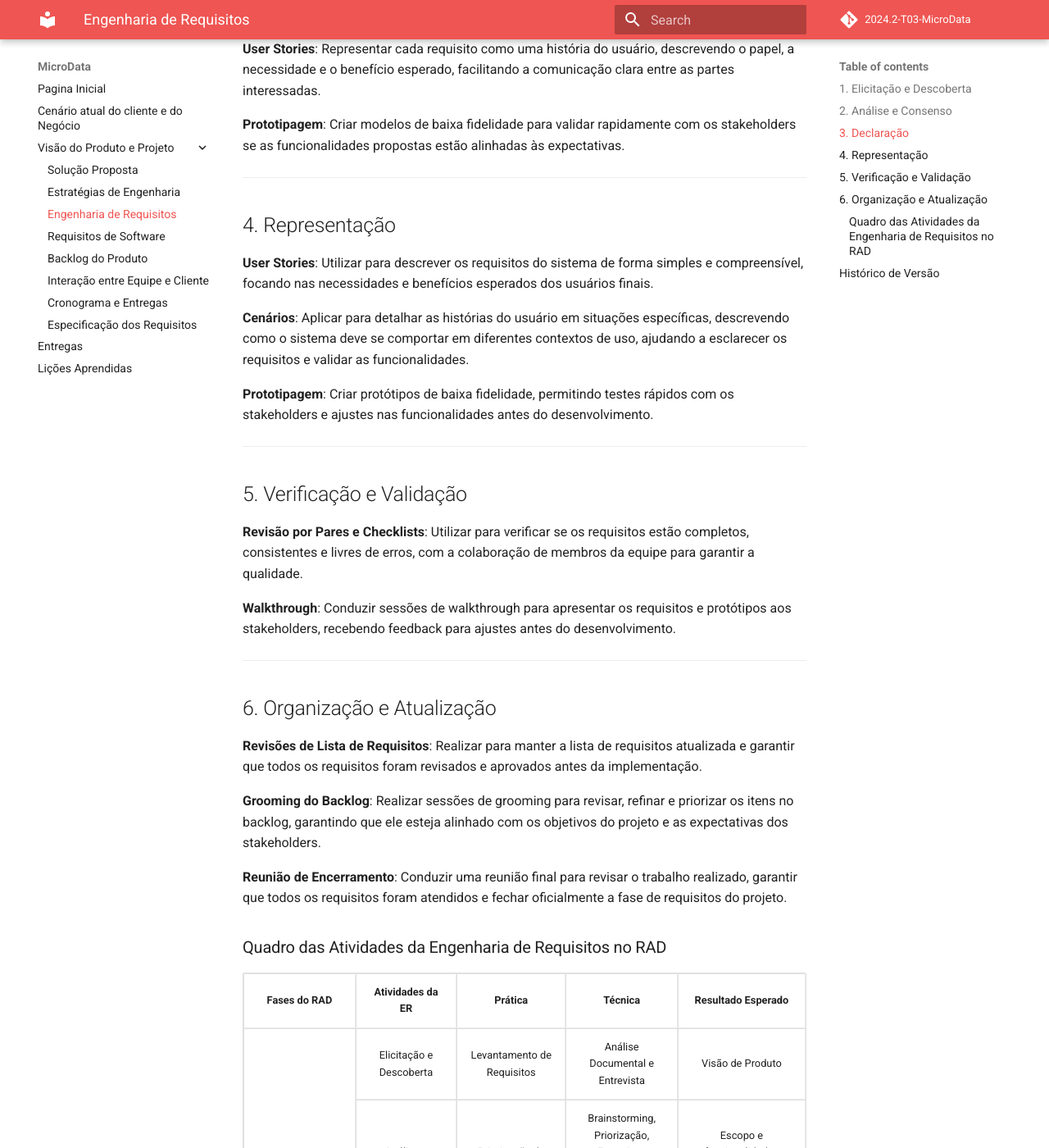
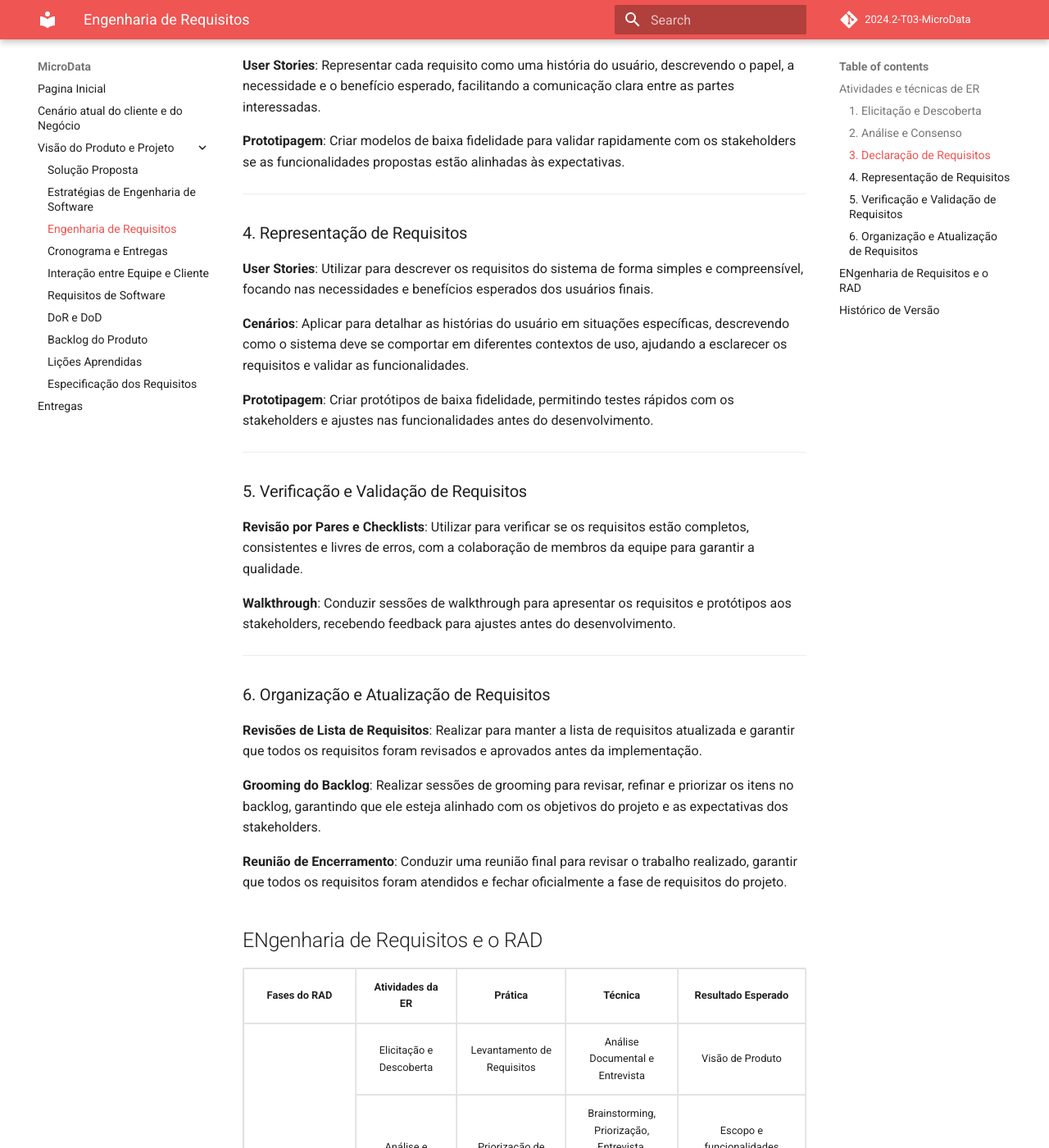
Before and after one commit to storch7/2024.2-T03-MicroData, an MkDocs documentation site: the page built from docs/visao_produto_projeto/engenharia_requisitos.md, in a window 1280 px wide and 1400 px high, scrolled down 1093 px. Shown: the whole window at 82% size. Built offline with MkDocs 1.6.1 and Material for MkDocs 9.7.7, drawn with Linux system fonts in a browser that asks for light colours; comment, search, counter and statistics services are not loaded; some of the changed text lies outside the part shown.

Commit message:
MOdificação na estrutura do MKDOCS

```diff
--- a/docs/visao_produto_projeto/engenharia_requisitos.md
+++ b/docs/visao_produto_projeto/engenharia_requisitos.md
@@ -1,13 +1,15 @@
-# Estratégias de Engenharia de Requisitos
+# ENGENHARIA DE REQUISITOS
 
-## 1. Elicitação e Descoberta
+## Atividades e técnicas de ER
+
+### 1. Elicitação e Descoberta
 **Análise Documental**: Utilizar para revisar documentos existentes que fornecem informações sobre o domínio do problema, requisitos anteriores ou projetos similares, a fim de identificar necessidades e soluções já propostas.
 
 **Entrevista**: Realizar para obter informações diretamente dos stakeholders, identificando necessidades, expectativas e limitações iniciais para o produto, com perguntas estruturadas e semi-estruturadas para capturar dados relevantes.
 
 ---
 
-## 2. Análise e Consenso
+### 2. Análise e Consenso
 **Brainstorming**: Facilitar a geração rápida de ideias entre os stakeholders, promovendo a identificação de possíveis requisitos e soluções inovadoras em um ambiente colaborativo.
 
 **Priorização**: Utilizar para classificar os requisitos conforme sua importância e urgência, garantindo que as funcionalidades mais críticas sejam tratadas primeiro.
@@ -22,7 +24,7 @@
 
 ---
 
-## 3. Declaração
+### 3. Declaração de Requisitos
 **Priorização**: Aplicar para garantir que os requisitos sejam organizados de acordo com seu impacto e valor para o projeto, permitindo que a equipe foque nas necessidades mais importantes.
 
 **User Stories**: Representar cada requisito como uma história do usuário, descrevendo o papel, a necessidade e o benefício esperado, facilitando a comunicação clara entre as partes interessadas.
@@ -31,7 +33,7 @@
 
 ---
 
-## 4. Representação
+### 4. Representação de Requisitos
 **User Stories**: Utilizar para descrever os requisitos do sistema de forma simples e compreensível, focando nas necessidades e benefícios esperados dos usuários finais.
 
 **Cenários**: Aplicar para detalhar as histórias do usuário em situações específicas, descrevendo como o sistema deve se comportar em diferentes contextos de uso, ajudando a esclarecer os requisitos e validar as funcionalidades.
@@ -41,21 +43,21 @@
 
 ---
 
-## 5. Verificação e Validação
+### 5. Verificação e Validação de Requisitos
 **Revisão por Pares e Checklists**: Utilizar para verificar se os requisitos estão completos, consistentes e livres de erros, com a colaboração de membros da equipe para garantir a qualidade.
 
 **Walkthrough**: Conduzir sessões de walkthrough para apresentar os requisitos e protótipos aos stakeholders, recebendo feedback para ajustes antes do desenvolvimento.
 
 ---
 
-## 6. Organização e Atualização
+### 6. Organização e Atualização de Requisitos
 **Revisões de Lista de Requisitos**: Realizar para manter a lista de requisitos atualizada e garantir que todos os requisitos foram revisados e aprovados antes da implementação.
 
 **Grooming do Backlog**: Realizar sessões de grooming para revisar, refinar e priorizar os itens no backlog, garantindo que ele esteja alinhado com os objetivos do projeto e as expectativas dos stakeholders.
 
 **Reunião de Encerramento**: Conduzir uma reunião final para revisar o trabalho realizado, garantir que todos os requisitos foram atendidos e fechar oficialmente a fase de requisitos do projeto.
 
-### Quadro das Atividades da Engenharia de Requisitos no RAD
+## ENgenharia de Requisitos e o RAD
 
 <table border="1" cellspacing="0" cellpadding="5">
   <thead>
--- a/mkdocs.yml
+++ b/mkdocs.yml
@@ -13,12 +13,13 @@ nav:
   - Cenário atual do cliente e do Negócio: cenario_cliente/cenario.md
   - Visão do Produto e Projeto:
     - Solução Proposta: visao_produto_projeto/visao_do_produto.md
-    - Estratégias de Engenharia: visao_produto_projeto/estrategias.md
+    - Estratégias de Engenharia de Software: visao_produto_projeto/estrategias.md
     - Engenharia de Requisitos: visao_produto_projeto/engenharia_requisitos.md
+    - Cronograma e Entregas: visao_produto_projeto/cronograma.md
+    - Interação entre Equipe e Cliente: visao_produto_projeto/interacao.md
     - Requisitos de Software: visao_produto_projeto/requisitos_software.md
+    - DoR e DoD: visao_produto_projeto/dor_dod.md
     - Backlog do Produto: visao_produto_projeto/backlog_produto.md
-    - Interação entre Equipe e Cliente: visao_produto_projeto/interacao.md
-    - Cronograma e Entregas: visao_produto_projeto/cronograma.md
+    - Lições Aprendidas: visao_produto_projeto/licoes.md
     - Especificação dos Requisitos: visao_produto_projeto/especificacao_requisitos.md
   - Entregas: entregas/entregas.md
-  - Lições Aprendidas: licoes_aprendidas/licoes.md
```
Also changed, not shown: docs/cenario_cliente/cenario.md (+1 -0 lines), docs/visao_produto_projeto/backlog_produto.md (+4 -36 lines), docs/visao_produto_projeto/dor_dod.md (added, +35 -0 lines), docs/visao_produto_projeto/requisitos_software.md (+9 -9 lines), docs/visao_produto_projeto/visao_do_produto.md (+2 -6 lines), docs/visao_produto_projeto/licoes.md (renamed from docs/licoes_aprendidas/licoes.md).
